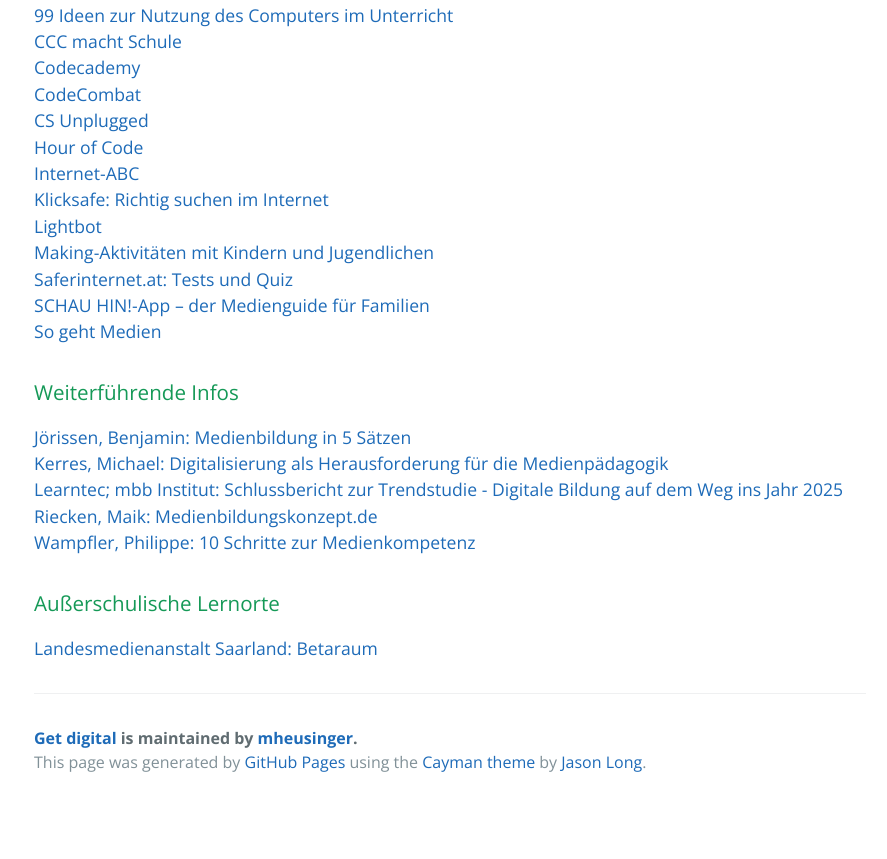
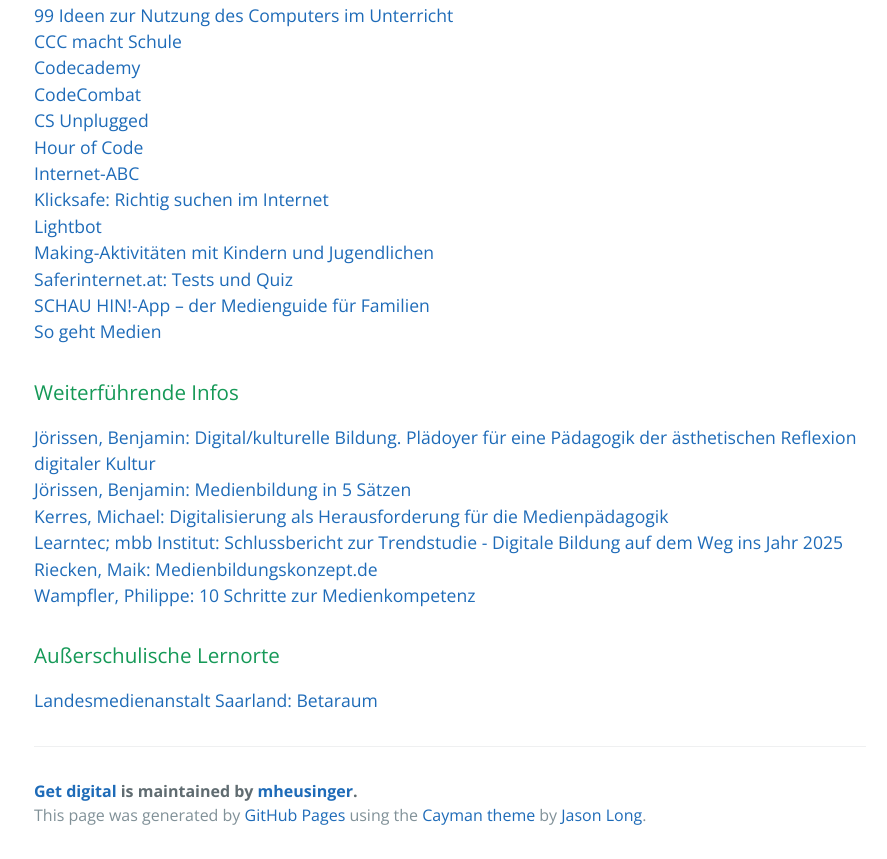
Before and after one commit to mheusinger/getdigital, a plain HTML site: page index.html in a window 1280 px wide. Shown: the part 2132-2991 px from the top of the page, without its empty margins (190-1077 px from the left). Before the commit the page ends 2938 px from the top, so only its background shows below. Drawn offline with nearby package versions, Linux system fonts and the light colour scheme.

Commit message:
Update index.html

```diff
--- a/index.html
+++ b/index.html
@@ -110,6 +110,7 @@ Wissensgesellschaft</a><br />
 
        <h3>
        <a id="weiterführende-infos" class="anchor" href="#weiterführende-infos" aria-hidden="true"><span aria-hidden="true" class="octicon octicon-link"></span></a>Weiterführende Infos</h3>
+       <a href="http://zkmb.de/933">Jörissen, Benjamin: Digital/kulturelle Bildung. Plädoyer für eine Pädagogik der ästhetischen Reflexion digitaler Kultur</a><br />
        <a href="https://joerissen.name/medienbildung/medienbildung-in-5-satzen/">Jörissen, Benjamin: Medienbildung in 5 Sätzen</a><br />
        <a href="http://mediendidaktik.uni-due.de/sites/default/files/kerres4münster.pdf">Kerres, Michael: Digitalisierung als Herausforderung für die Medienpädagogik</a><br />
        <a href="https://www.learntec.de/data/studie-zur-25.-learntec/schlussbericht_studie-im-rahmen-der-25.-learntec.pdf">Learntec; mbb Institut: Schlussbericht zur Trendstudie - Digitale Bildung auf dem Weg ins Jahr 2025
```
